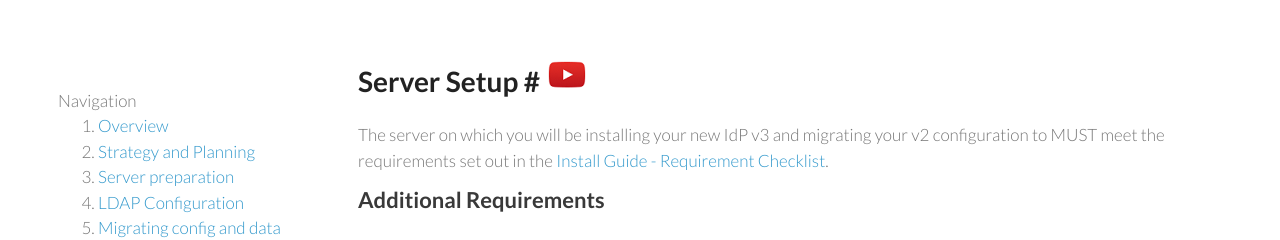
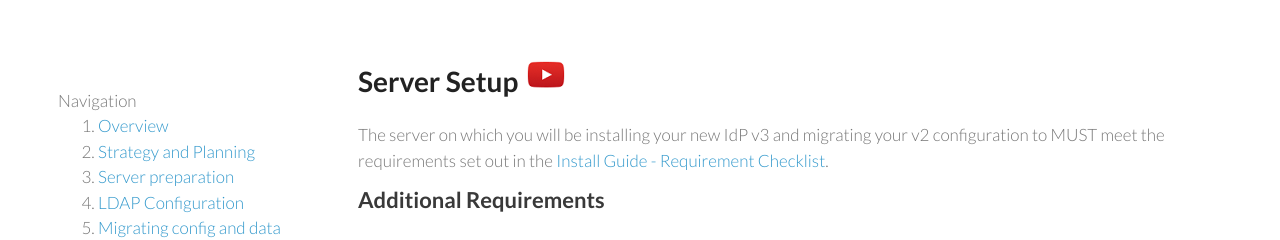
Before and after one commit to ausaccessfed/shibboleth-idp-installer, a Jekyll site: the page built from upgradefromv2/server-setup.md, in a window 1280 px wide and 1112 px high. Shown: the top 240 px of the window. Built offline with Jekyll 4.4.1, drawn with Linux system fonts in a browser that asks for light colours; nearby versions of some CDN libraries; Markdown is read by kramdown in place of the engine named in the settings.

Commit message:
Remove unwanted # symbols

```diff
--- a/upgradefromv2/server-setup.md
+++ b/upgradefromv2/server-setup.md
@@ -2,7 +2,7 @@
 layout: upgrade
 ---
 
-# Server Setup # [![](https://raw.githubusercontent.com/ausaccessfed/shibboleth-idp-installer/gh-pages/images/youtube.png)](https://youtu.be/y5hRz3DAhB4)
+# Server Setup [![](https://raw.githubusercontent.com/ausaccessfed/shibboleth-idp-installer/gh-pages/images/youtube.png)](https://youtu.be/y5hRz3DAhB4)
 The server on which you will be installing your new IdP v3 and migrating your v2 configuration to MUST meet the requirements set out in the [Install Guide - Requirement Checklist](http://ausaccessfed.github.io/shibboleth-idp-installer/requirements-checklist.html "Requirements Checklist").
 
 ## Additional Requirements ##
```
Also changed, not shown: upgradefromv2/strategy-planning.md (+1 -1 lines).
